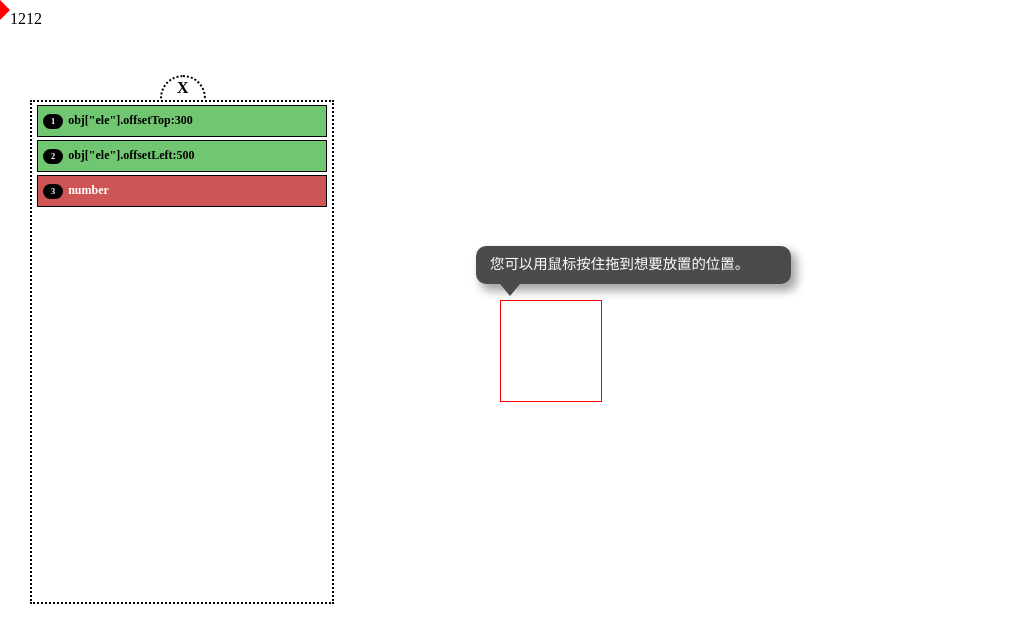
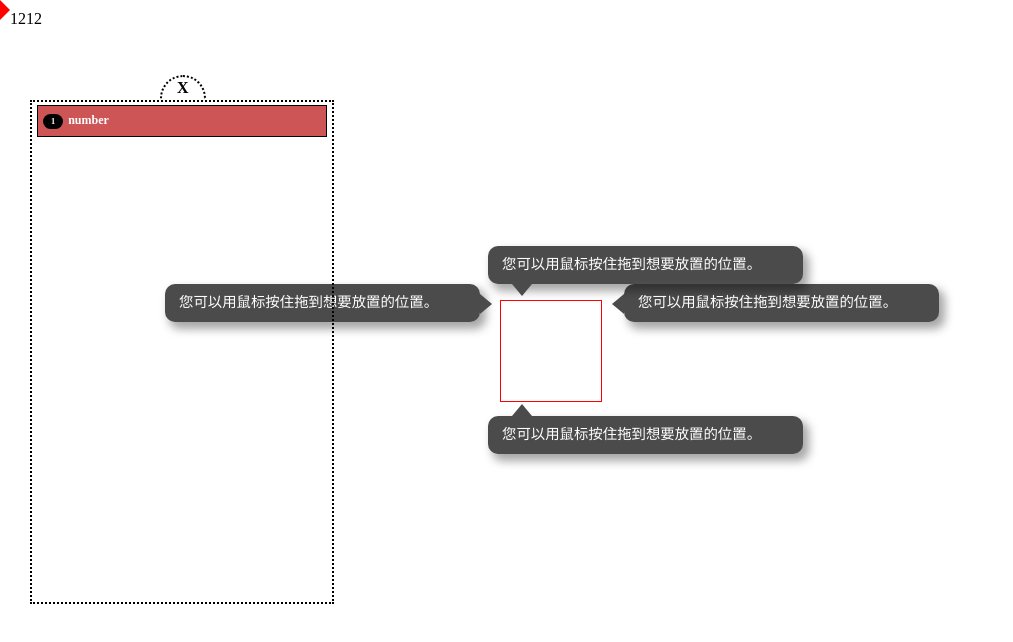
Before and after one commit to smartahou/smartahou, a plain HTML site: page index.html in a window 1280 px wide. Shown: the whole page, without its empty margins (0-1013 px from the left). Drawn offline with Linux system fonts and the light colour scheme.

Commit message:
完了balabala   还是有细节待调   不过基本功能以实现  可以使用

```diff
--- a/index.html
+++ b/index.html
@@ -27,13 +27,6 @@
 
 
 
-					SA.balabala({
-						message : '您可以用鼠标按住拖到想要放置的位置。' ,
-						ele : document.getElementsByClassName('Smartahou-assert-header-span')[0] ,
-						hidden : true,
-						keep_time: 5000,
-						direction: 'bottom'
-					});
 
 				}
 
@@ -65,5 +58,29 @@
 			keep_time: 5000,
 			direction: 'top'
 		});
+
+		SA.balabala({
+			message : '您可以用鼠标按住拖到想要放置的位置。' ,
+			ele : document.getElementById('ds') ,
+			hidden : true,
+			keep_time: 5000,
+			direction: 'bottom'
+		});
+
+		SA.balabala({
+			message : '您可以用鼠标按住拖到想要放置的位置。' ,
+			ele : document.getElementById('ds') ,
+			hidden : true,
+			keep_time: 5000,
+			direction: 'left'
+		});
+
+		SA.balabala({
+			message : '您可以用鼠标按住拖到想要放置的位置。' ,
+			ele : document.getElementById('ds') ,
+			hidden : true,
+			keep_time: 5000,
+			direction: 'right'
+		});
 </script>
 </html>
--- a/smartahou.js
+++ b/smartahou.js
@@ -148,12 +148,9 @@
 			return balabala_obj_key;
 		}
 
-		console.log(obj['direction'])
 		if(obj['ele'] !== undefined){
 			top = SA.getElementTop(obj['ele']);
 			left = SA.getElementLeft(obj['ele']);
-			SA.assert(true,'obj["ele"].offsetTop:'+top)
-			SA.assert(true,'obj["ele"].offsetLeft:'+left)
 			switch(obj['thume']){
 				case 'danger': thume = '-danger';break;
 				case 'info': thume = '-info';break;
@@ -187,7 +184,7 @@
 			//动态计算要依附于元素的绝对定位
 			if(direction === '-bottom'){
 				div_ele.style.top = (top-0) + ((obj['ele'].clientHeight-0) + (arrows_offset_y-0)) +'px';
-				div_ele.style.left = (left-0) - (arrows_offset_x-0) +'px';
+				div_ele.style.left = (left-0) - (arrows_offset_x/2) +'px';
 			}else if(direction === '-left'){
 				div_ele.style.top = (top-0) - (arrows_offset_y-0) +'px';
 				div_ele.style.left = (left-0) - (div_ele.clientWidth + arrows_offset_x*2) +'px';
@@ -196,7 +193,7 @@
 				div_ele.style.left = left + (obj['ele'].clientWidth + arrows_offset_x) +'px';
 			}else{
 				div_ele.style.top = top - (div_ele.clientHeight + (arrows_offset_y-0)) +'px';
-				div_ele.style.left = (left-0) - (arrows_offset_x-0) +'px';
+				div_ele.style.left = (left-0) - (arrows_offset_x/2) +'px';
 			}
 			console.log(direction)
 
@@ -227,6 +224,7 @@
 		var obj;
 		animate_time = animate_time?animate_time:1000;
 		if(this.balabala_obj[key] !== undefined){
+			setTimeout(function(){
 				obj = document.getElementById('balabala-'+key);
 				if(obj !== null && obj.isAnimate === undefined){
 					obj.style.opacity = 0;
@@ -245,6 +243,8 @@
 						SA.balabala_obj.splice(key,1);
 					}
 				}
+			} ,1000)
+
 
 		}
 
@@ -364,6 +364,8 @@
 			for(i in obj2){
 				if(!obj1.hasOwnProperty(i)){
 					flag = false;
+				}else if(obj1[i] !== obj2[i]){
+					flag = false;
 				}
 			}
 
```
Lines whose indentation alone changed are shown as unchanged.
